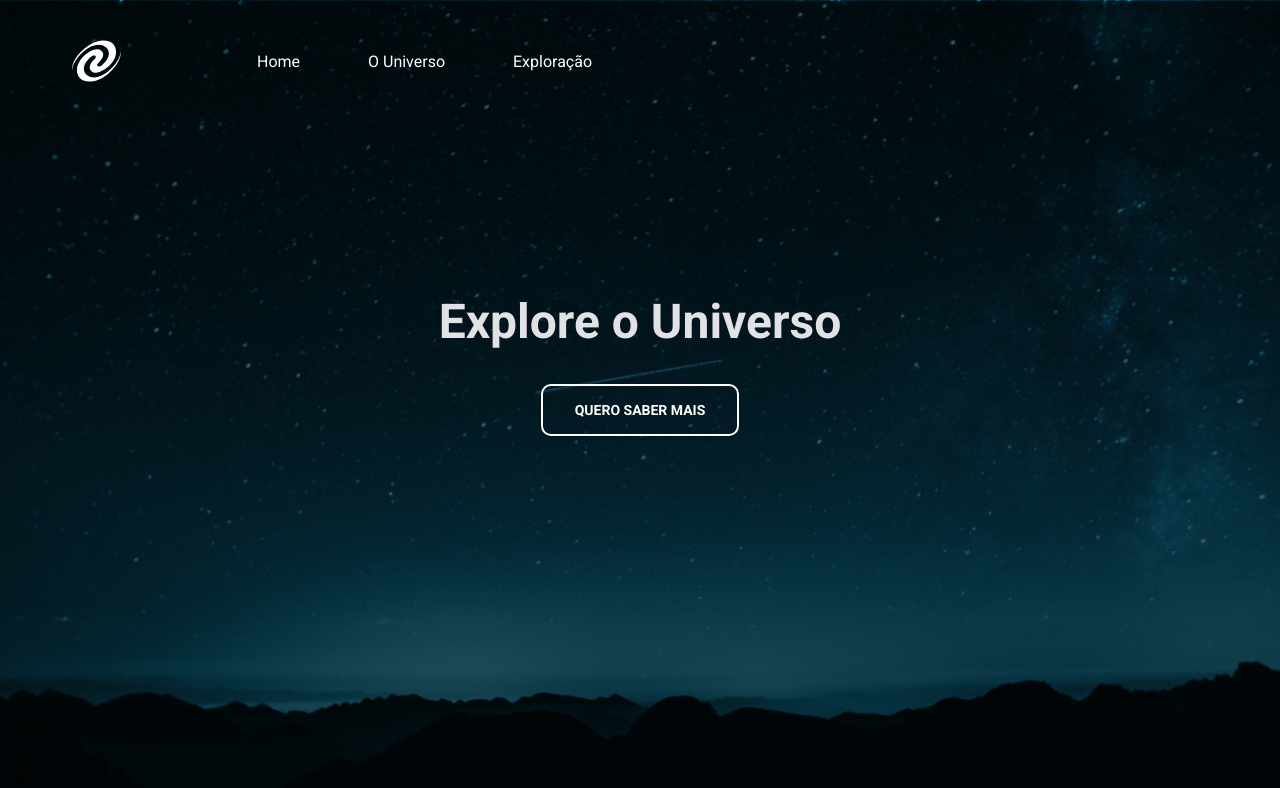
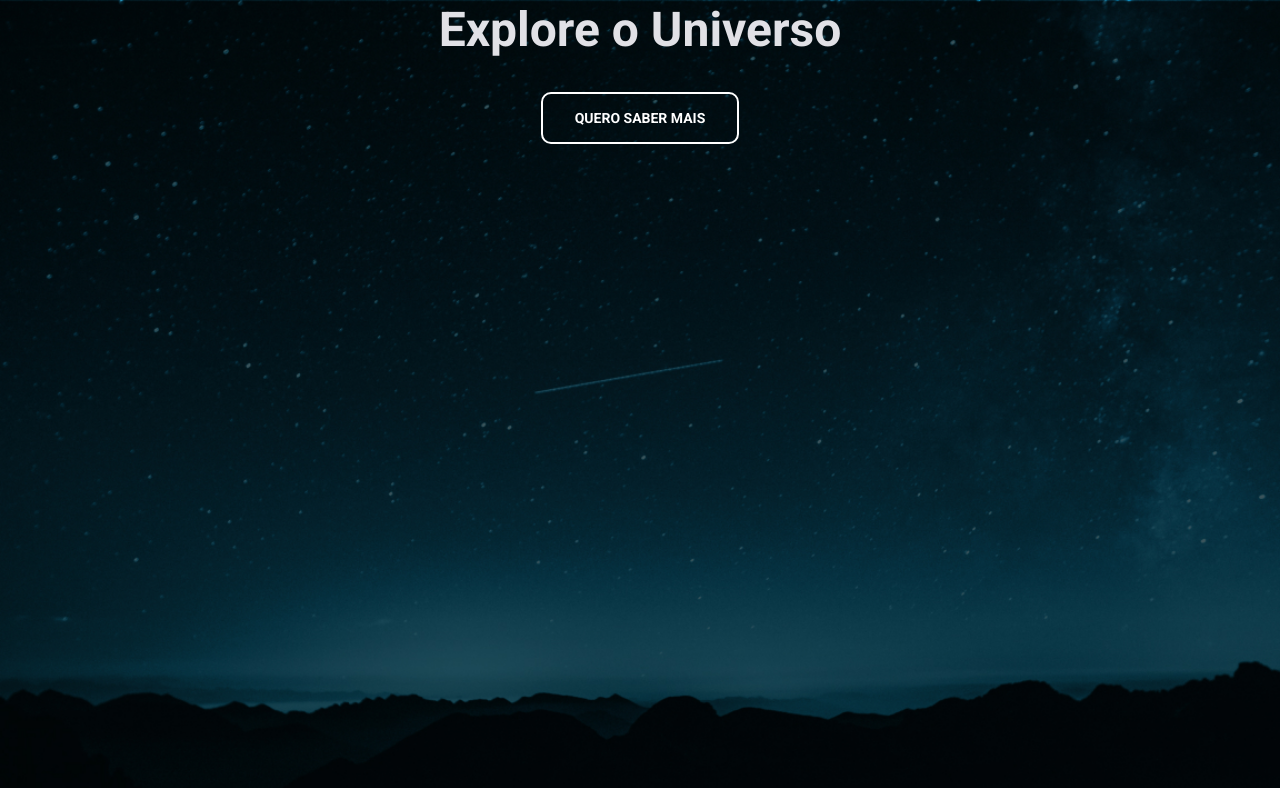
Before and after one commit to FabioVascao/Projeto_Spa_Universe, a plain HTML site: page pages/home.html in a window 1280 px wide. Drawn offline with Linux system fonts and the light colour scheme.

Commit message:
finalizado

```diff
--- a/css/explorer.css
+++ b/css/explorer.css
@@ -5,30 +5,6 @@
 }
 :root {
   font-size: 62.5%;
-}
-header {
-  height: 12.2rem;
-  display: flex;
-  gap: 3.2rem;
-  align-items: center;
-  margin-bottom: 6.3rem;
-}
-header img {
-  Width: 4.9rem;
-  Height: 4.2rem;
-  margin: 4rem 7.2rem;
-}
-nav a {
-  font-size: 1.6rem;
-  text-align: center;
-  padding: 3.2rem;
-  color: #ffffff;
-  text-decoration: none;
-  transition-duration: 200ms;
-}
-nav a:hover {
-  font-size: 2rem;
-  font-weight: 700;
 }
 body {
   height: 100vh;
@@ -39,8 +15,11 @@ body {
   background-repeat: no-repeat;
   background-size: cover;
 }
+.app {
+  margin-left: -40rem;
+}
 .page {
-  margin-left: 10rem;
+  text-align: left;
 }
 h1 {
   color: #E1E1E6;
--- a/css/home.css
+++ b/css/home.css
@@ -11,7 +11,7 @@ header {
   display: flex;
   gap: 3.2rem;
   align-items: center;
-  margin-bottom: 17rem;
+  margin-bottom: 12rem;
 }
 header img {
   Width: 4.9rem;
@@ -67,3 +67,10 @@ button:hover {
   background: #ffffff;
   color: #02799D;
 }
+button a {
+  color: #ffffff;
+  text-decoration: none;
+}
+button:hover a {
+  color: #02799D;
+}
--- a/css/universe.css
+++ b/css/universe.css
@@ -5,30 +5,6 @@
 }
 :root {
   font-size: 62.5%;
-}
-header {
-  height: 12.2rem;
-  display: flex;
-  gap: 3.2rem;
-  align-items: center;
-  margin-bottom: 6.3rem;
-}
-header img {
-  Width: 4.9rem;
-  Height: 4.2rem;
-  margin: 4rem 7.2rem;
-}
-nav a {
-  font-size: 1.6rem;
-  text-align: center;
-  padding: 3.2rem;
-  color: #ffffff;
-  text-decoration: none;
-  transition-duration: 200ms;
-}
-nav a:hover {
-  font-size: 2rem;
-  font-weight: 700;
 }
 body {
   height: 100vh;
@@ -39,8 +15,11 @@ body {
   background-repeat: no-repeat;
   background-size: cover;
 }
+.app {
+  margin-left: -40rem;
+}
 .page {
-  margin-left: 10rem;
+  text-align: left;
 }
 h1 {
   color: #E1E1E6;
--- a/pages/home.html
+++ b/pages/home.html
@@ -9,19 +9,11 @@
   <link rel="stylesheet" href="../css/home.css">
   <link href="https://fonts.googleapis.com/css2?family=Roboto:wght@400;700&display=swap" rel="stylesheet">
 </head>
-<header>
-  <img src="../images/logo.svg" alt="Logo representando um buraco negro">
-  <nav>
-    <a href="/">Home</a>
-    <a href="/universe">O Universo</a>
-    <a href="/explorer">Exploração</a>
-  </nav>
-</header>
 <body>
   <div class="page">
     <main>
       <h1>Explore o Universo</h1>
-      <button>Quero Saber Mais</button>
+      <button><a href="/universe" onclick="route()"> Quero Saber Mais</a></button>
     </main>
   </div>
   <script src=""></script>
```
Also changed, not shown: index.html (+3 -8 lines), pages/explorer.html (+0 -8 lines), pages/universe.html (+0 -8 lines).
